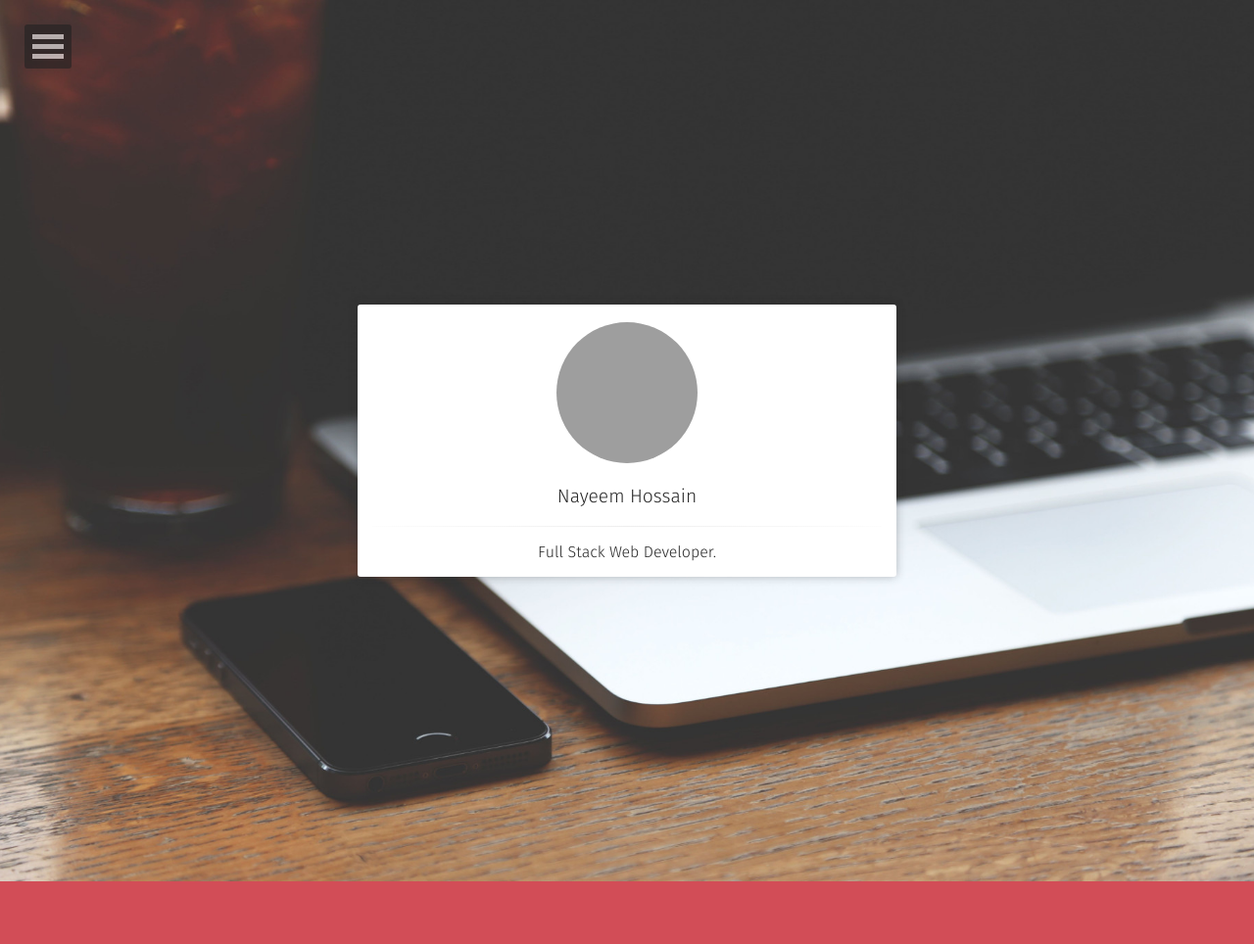
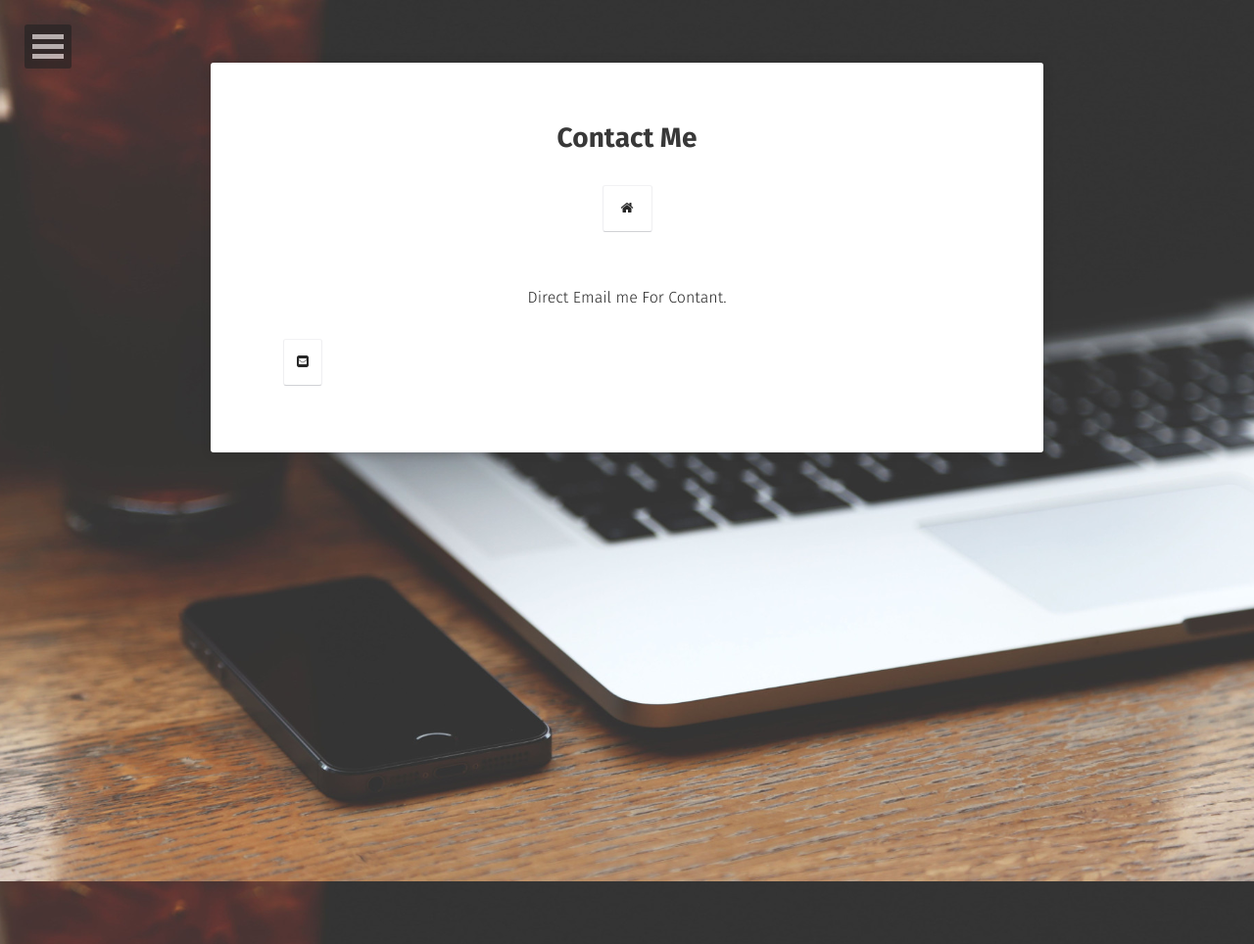
Before and after one commit to nayeemdev/nayeemdev.github.io, a Jekyll site: the page built from contact/index.md, in a window 1280 px wide. Shown: the whole page at 98% size. Built offline with Jekyll 4.4.1, drawn with Linux system fonts in a browser that asks for light colours; some web fonts are replaced; before the commit the page ends 900 px from its top, so only the background shows below that; grey boxes are pictures that could not be loaded.

Commit message:
changed content

```diff
--- a/_layouts/contact.html
+++ b/_layouts/contact.html
@@ -5,38 +5,30 @@ layout: compress
 <!--[if lt IE 7]><html class="no-js lt-ie9 lt-ie8 lt-ie7"> <![endif]-->
 <!--[if (IE 7)&!(IEMobile)]><html class="no-js lt-ie9 lt-ie8"><![endif]-->
 <!--[if (IE 8)&!(IEMobile)]><html class="no-js lt-ie9"><![endif]-->
-<!--[if gt IE 8]><!-->
-<html class="no-js">
-<!--<![endif]-->
-
+<!--[if gt IE 8]><!--> <html class="no-js"><!--<![endif]-->
 <head>
     {% include head.html %}
 </head>
-
 <body>
     {% include nav.html %}
     <!-- Header -->
-    <header class="header flex" role="banner">
-        <div class="container animated fadeIn">
-            <div class="row">
-                <a href="{{ site.url }}">
-                    <img src="{{ site.logo }}" class="img-circle zoombtn animated rotateIn">
-                </a>
-                <h3 class="title">
-                    <a class="zoombtn" href="{{ site.url }}">
-                        <p style="font-size:1.2rem;font-weight:300">{{ site.title }}</p>
+    <header class="header" role="banner">
+        <div class="wrapper animated fadeIn">
+            <div class="content">
+                <div class="post-title">
+                    <h1>{{ page.title }}</h1>
+                    <a class="btn zoombtn" href="{{site.url}}">
+                        <i class="fa fa-home"></i>
                     </a>
-                </h3>
-                <hr class="hr-line">
-                <h3 class="title">
-                    <a href="{{ site.url }}">
-                        <p style="font-size:1rem;font-weight:300">{{ site.bio }}</p>
-                    </a>
-                </h3>
+                </div>
+                <div class="post-list">
+                    {% if site.email %} <h3 class="title"> <a href="mailto:{{ site.email }}"> <p style="font-size:1rem;font-weight:300">Direct Email me For Contant.</p> </a> </h3> <a class="social-btn" href="mailto:{{ site.email }}" target="_blank" rel="noopener noreferrer"><i class="fa fa-fw fa-envelope-square"></i></a>{% endif %}
+                </div>
             </div>
         </div>
     </header>
     {% include scripts.html %}
+    <script src="{{ site.url }}/assets/js/wow.min.js"></script>
+    <script type="text/javascript">(new WOW).init();</script>
 </body>
-
 </html>
```
Also changed, not shown: about/index.md (+5 -1 lines).
